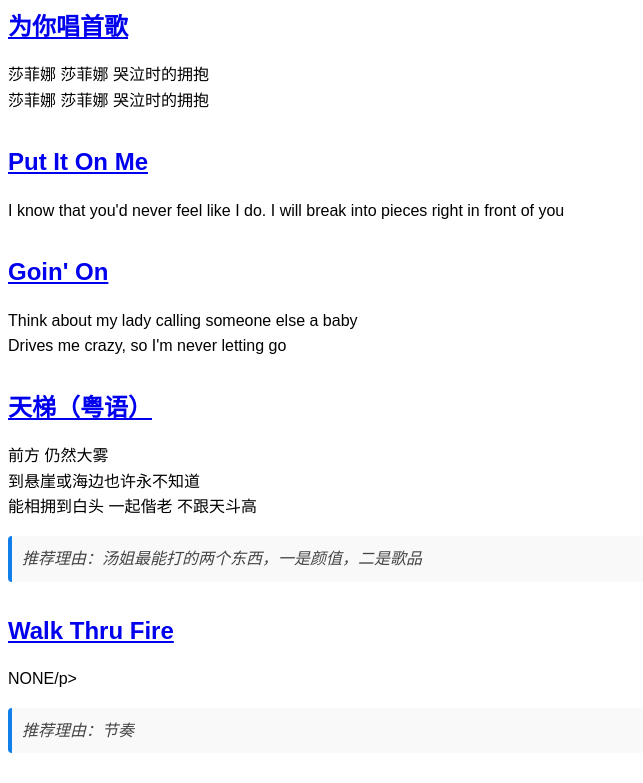
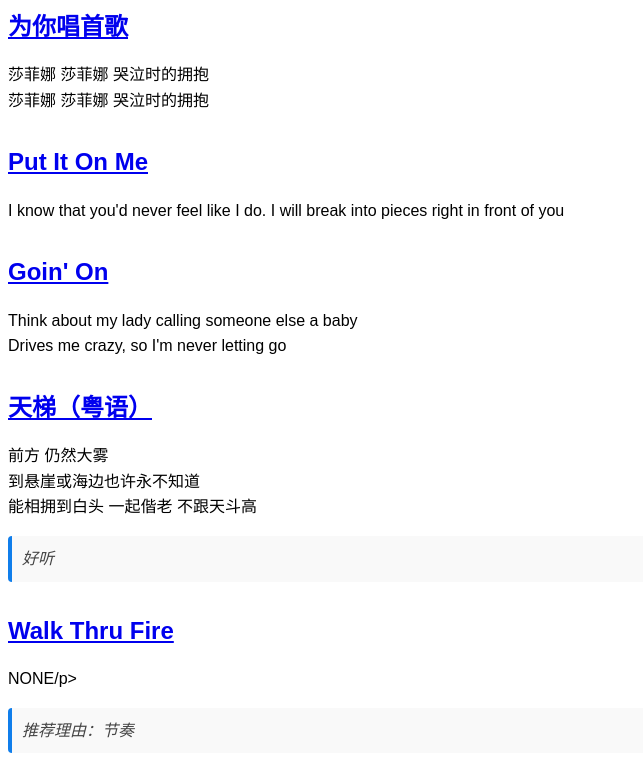
Before and after one commit to Regdiff/Regdiff.github.io, a plain HTML site: page MusicRecommanded.html in a window 1280 px wide. Shown: the part 120-903 px from the top of the page, without its empty margins (0-643 px from the left). Drawn offline with Linux system fonts and the light colour scheme.

Commit message:
描述性提交信息

```diff
--- a/MusicRecommanded.html
+++ b/MusicRecommanded.html
@@ -93,7 +93,7 @@
         <p>前方 仍然大雾 <br>
             到悬崖或海边也许永不知道<br>
             能相拥到白头 一起偕老 不跟天斗高</p>
-        <p class="recommendation-reason">推荐理由：汤姐最能打的两个东西，一是颜值，二是歌品</p>
+        <p class="recommendation-reason">好听</p>
     </li>
     <li class="music-item">
         <h2 class="music-title"><a href="https://music.163.com/#/song?id=1297498908">Walk Thru Fire</a></h2>
```
Also changed, not shown: 1 other file.
